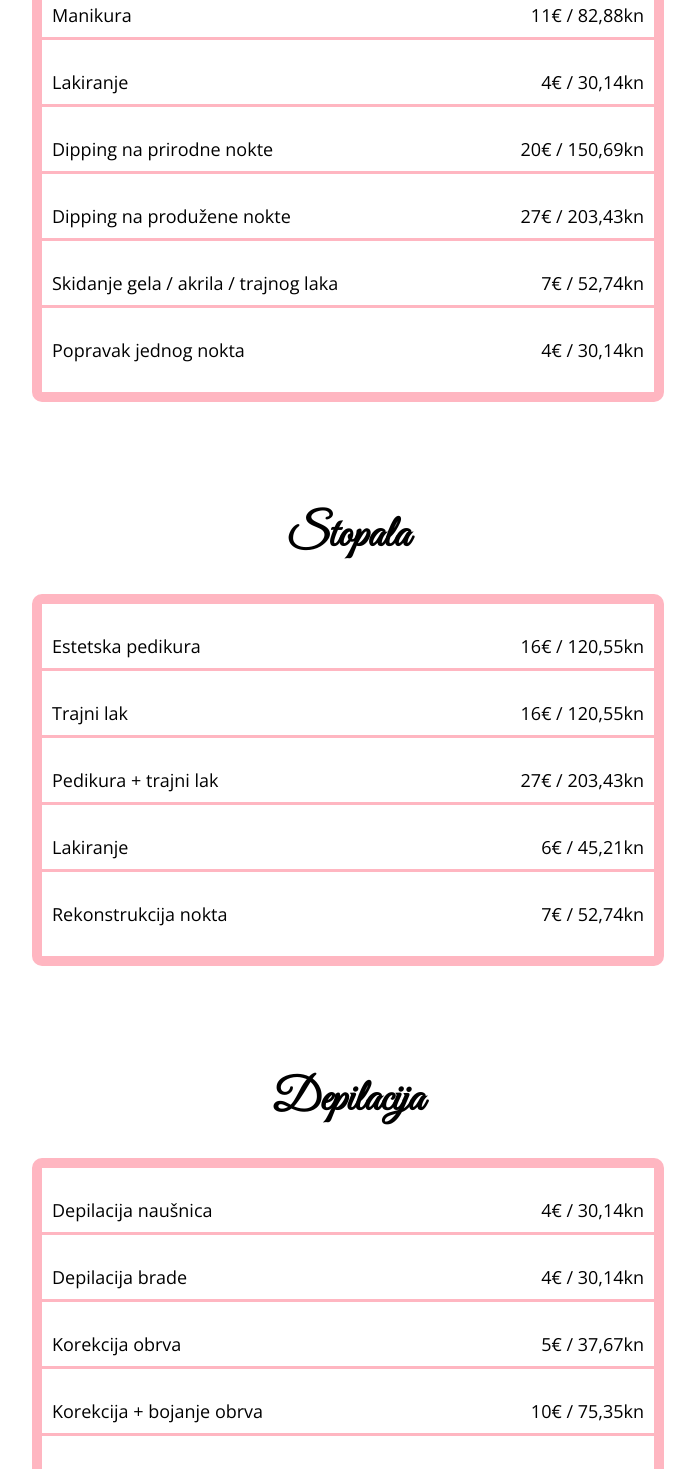
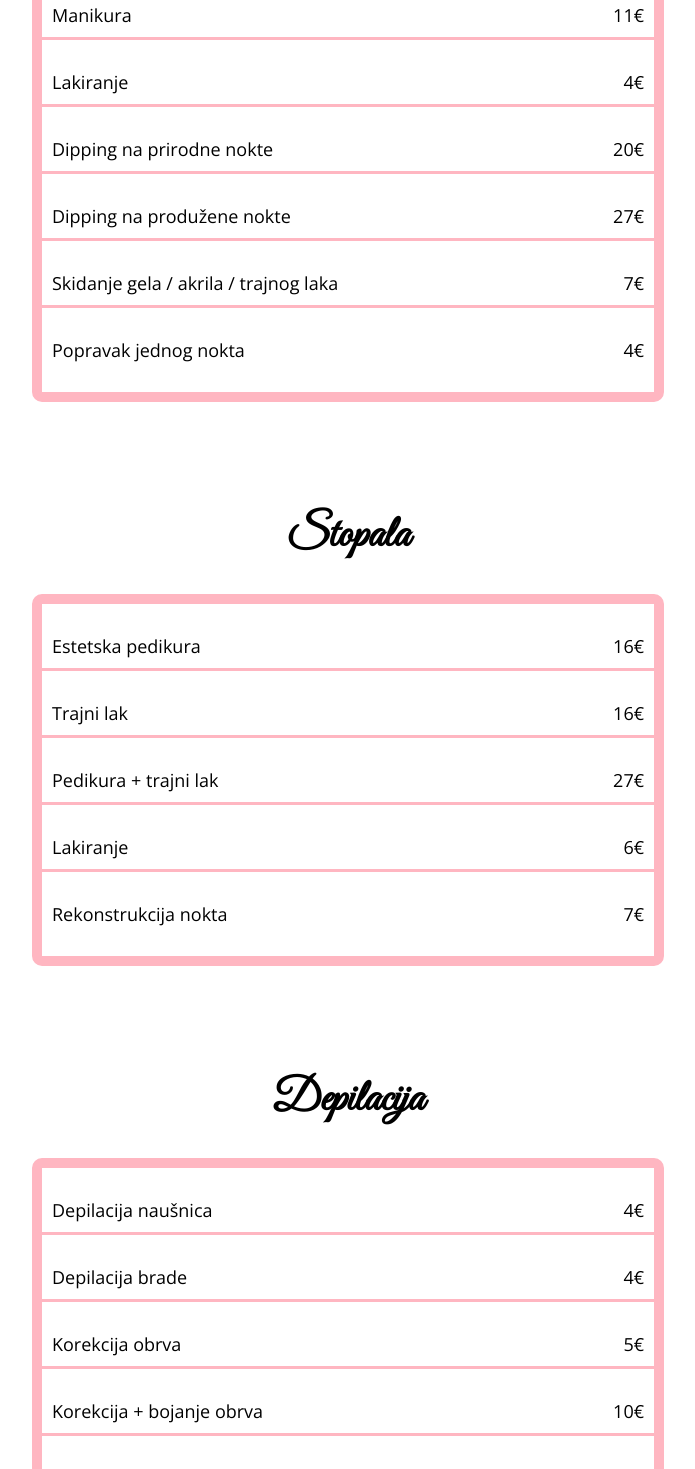
Before and after one commit to mateorumac/PI-Projekt, a Vue app: page /cjenik in a window 1280 px wide. Shown: the part 800-2269 px from the top of the page, without its empty margins (292-987 px from the left). Built offline with nearby package versions, Linux system fonts and the light colour scheme; no server answers.

Commit message:
popust remove button

```diff
--- a/src/views/Cjenik.vue
+++ b/src/views/Cjenik.vue
@@ -9,8 +9,9 @@
       </li>
     </ul>
     <div v-if="isUserLoggedIn">
-      <button class="discount" @click="discount">Primjeni popust 10%</button>
-      <button v-if="isUserLoggedIn" class="discount2" @click="discount2">Primjeni popust 20%</button>
+      <button class="discount" @click="discount1">Primjeni 10% popusta na sve </button>
+      <button class="discount2" @click="discount2">Primjeni 20% popusta na sve</button>
+      <button class="remove" @click="removeDiscount">Ukloni popust</button>
     </div>
   </div>
 
@@ -22,10 +23,6 @@
         <span class="item-price">{{ item.price }}</span>
       </li>
     </ul>
-    <div v-if="isUserLoggedIn">
-      <button class="discount" @click="discount">Primjeni popust 10%</button>
-      <button v-if="isUserLoggedIn" class="discount2" @click="discount2">Primjeni popust 20%</button>
-    </div>
   </div>
 
   <div class="container3">
@@ -36,10 +33,6 @@
         <span class="item-price">{{ item.price }}</span>
       </li>
     </ul>
-    <div v-if="isUserLoggedIn">
-      <button class="discount" @click="discount">Primjeni popust 10%</button>
-      <button v-if="isUserLoggedIn" class="discount2" @click="discount2">Primjeni popust 20%</button>
-    </div>
   </div>
 
   <div class="container3">
@@ -50,10 +43,6 @@
         <span class="item-price">{{ item.price }}</span>
       </li>
     </ul>
-    <div v-if="isUserLoggedIn">
-      <button class="discount" @click="discount">Primjeni popust 10%</button>
-      <button v-if="isUserLoggedIn" class="discount2" @click="discount2">Primjeni popust 20%</button>
-    </div>
   </div>
 
   <div class="container3">
@@ -64,10 +53,6 @@
         <span class="item-price">{{ item.price }}</span>
       </li>
     </ul>
-    <div v-if="isUserLoggedIn">
-      <button class="discount" @click="discount">Primjeni popust 10%</button>
-      <button v-if="isUserLoggedIn" class="discount2" @click="discount2">Primjeni popust 20%</button>
-    </div>
   </div>
 
   <div class="container3">
@@ -78,10 +63,6 @@
         <span class="item-price">{{ item.price }}</span>
       </li>
     </ul>
-    <div v-if="isUserLoggedIn">
-      <button class="discount" @click="discount">Primjeni popust 10%</button>
-      <button v-if="isUserLoggedIn" class="discount2" @click="discount2">Primjeni popust 20%</button>
-    </div>
   </div>
 
   <div class="container31">
@@ -92,10 +73,6 @@
         <span class="item-price">{{ item.price }}</span>
       </li>
     </ul>
-    <div v-if="isUserLoggedIn">
-      <button class="discount" @click="discount">Primjeni popust 10%</button>
-      <button v-if="isUserLoggedIn" class="discount2" @click="discount2">Primjeni popust 20%</button>
-    </div>
   </div>
 </template>
 
@@ -176,6 +153,19 @@ span {
   margin-left:20%;
 }
 
+.remove{
+  font-family: 'Open Sans', sans-serif;
+  background-color: red;
+  color: white;
+  padding: 15px 23px;
+  font-size: 20px;
+  border-radius: 5px;
+  border: none;
+  cursor: pointer;
+  margin-top: 30px;
+  margin-left:20%;
+}
+
 @media (max-width: 600px) {
   li.item {
     flex-direction: column;
@@ -193,10 +183,14 @@ span {
     padding: 10px 15px;
     margin-left:-1%;
   }
+  .remove {
+    font-size: 18px;
+    padding: 10px 15px;
+    margin-left:-1%;
+  }
 }
 
-
-    </style>
+</style>
 
 <script>
 import firebase from '@/firebase';
@@ -206,61 +200,62 @@ export default {
   data() {
     return {
       isUserLoggedIn: false,
+      appliedDiscount: false,
       items: [
-        { name: 'Njega lica', price: '27€ / 203,43kn' },
-        { name: 'Anti-age njega lica', price: '34€ / 256,17kn'},
-        { name: 'Dubinsko čišćenje lica', price: '34€ / 256,17kn'},
-        { name: 'Anti-age dubinsko čišćenje lica', price: '47€ / 354,12kn'}, ],
+        { name: 'Njega lica', price: '27€', originalPrice: 27 },
+        { name: 'Anti-age njega lica', price: '34€', originalPrice:34},
+        { name: 'Dubinsko čišćenje lica', price: '34€', originalPrice:34},
+        { name: 'Anti-age dubinsko čišćenje lica', price: '47€',originalPrice:47}, ],
 
       items2: [
-        { name: 'Manikura', price: '11€ / 82,88kn'},
-        { name: 'Lakiranje', price: '4€ / 30,14kn' },
-        { name: 'Dipping na prirodne nokte', price: '20€ / 150,69kn' },
-        { name: 'Dipping na produžene nokte', price: '27€ / 203,43kn' },
-        { name: 'Skidanje gela / akrila / trajnog laka', price: '7€ / 52,74kn' },
-        { name: 'Popravak jednog nokta', price: '4€ / 30,14kn' }, ],
+        { name: 'Manikura', price: '11€', originalPrice:11},
+        { name: 'Lakiranje', price: '4€', originalPrice:4 },
+        { name: 'Dipping na prirodne nokte', price: '20€', originalPrice:20 },
+        { name: 'Dipping na produžene nokte', price: '27€', originalPrice:27 },
+        { name: 'Skidanje gela / akrila / trajnog laka', price: '7€', originalPrice:7 },
+        { name: 'Popravak jednog nokta', price: '4€', originalPrice:4 }, ],
 
       items3: [
-        { name: 'Estetska pedikura', price: '16€ / 120,55kn' },
-        { name: 'Trajni lak', price: '16€ / 120,55kn' },
-        { name: 'Pedikura + trajni lak', price: '27€ / 203,43kn' },
-        { name: 'Lakiranje', price: '6€ / 45,21kn' },
-        { name: 'Rekonstrukcija nokta', price: '7€ / 52,74kn' }, ],
+        { name: 'Estetska pedikura', price: '16€', originalPrice:16 },
+        { name: 'Trajni lak', price: '16€' , originalPrice:16},
+        { name: 'Pedikura + trajni lak', price: '27€', originalPrice:27 },
+        { name: 'Lakiranje', price: '6€', originalPrice:6 },
+        { name: 'Rekonstrukcija nokta', price: '7€', originalPrice:7 }, ],
 
        items4: [
-        { name: 'Depilacija naušnica', price: '4€ / 30,14kn' },
-        { name: 'Depilacija brade', price: '4€ / 30,14kn' },
-        { name: 'Korekcija obrva', price: '5€ / 37,67kn' },
-        { name: 'Korekcija + bojanje obrva', price: '10€ / 75,35kn' },
-        { name: 'Depilacija cijelih nogu', price: '15€ / 113,02kn' },
-        { name: 'Parcijalna depilacija', price: '9€ / 67,81kn' },
-        { name: 'Bikini', price: '6€ / 45,21kn' },
-        { name: 'Brazilka', price: '8€ / 60,28kn' },
-        { name: 'Brazilka šećernom pastom', price: '14€ / 105,48kn' },
-        { name: 'Depilacija ruku', price: '8€ / 60,28kn' },
-        { name: 'Depilacija pazuha', price: '5€ / 37,67kn' },
-        { name: 'Depilacija leđa', price: '10€ / 75,35kn' }, ],
+        { name: 'Depilacija naušnica', price: '4€', originalPrice:4 },
+        { name: 'Depilacija brade', price: '4€', originalPrice:4 },
+        { name: 'Korekcija obrva', price: '5€', originalPrice:5 },
+        { name: 'Korekcija + bojanje obrva', price: '10€', originalPrice:10 },
+        { name: 'Depilacija cijelih nogu', price: '15€', originalPrice:15 },
+        { name: 'Parcijalna depilacija', price: '9€', originalPrice:9 },
+        { name: 'Bikini', price: '6€', originalPrice:6 },
+        { name: 'Brazilka', price: '8€', originalPrice:8 },
+        { name: 'Brazilka šećernom pastom', price: '14€', originalPrice:14 },
+        { name: 'Depilacija ruku', price: '8€', originalPrice:8 },
+        { name: 'Depilacija pazuha', price: '5€', originalPrice:5 },
+        { name: 'Depilacija leđa', price: '10€', originalPrice:10 }, ],
 
         items5: [
-        { name: 'Masaža lica', price: '11€ / 82,88kn' },
-        { name: 'Masaža lica i glave', price: '14€ / 105,48kn' },
-        { name: 'Parcijalna masaža', price: '14€ / 105,48kn' },
-        { name: 'Aroma masaža cijelog tijela', price: '26€ / 195,90kn' },
-        { name: 'Anticelulitna parcijalna masaža', price: '20€ / 150,69kn' },
-        { name: 'Aparativna limfna drenaža', price: '11€ / 82,88kn' },
-        { name: 'Total relax', price: '34€ / 256,17kn' }, ],
+        { name: 'Masaža lica', price: '11€', originalPrice:11 },
+        { name: 'Masaža lica i glave', price: '14€', originalPrice:14 },
+        { name: 'Parcijalna masaža', price: '14€' , originalPrice:14},
+        { name: 'Aroma masaža cijelog tijela', price: '26€', originalPrice:26 },
+        { name: 'Anticelulitna parcijalna masaža', price: '20€' , originalPrice:20},
+        { name: 'Aparativna limfna drenaža', price: '11€', originalPrice:11 },
+        { name: 'Total relax', price: '34€', originalPrice:34 }, ],
 
         items6: [
-        { name: 'Delux shape noge', price: '34€ / 256,17kn' },
-        { name: 'Delux shape trbuh', price: '20€ / 150,69kn' },
-        { name: 'Delux shape paket 10 tretmana noge', price: '279€ / 2 102,13kn' },
-        { name: 'Delux shape paket 10 tretmana trbuh', price: '146€ / 1 100,04kn' },
-        { name: 'Delux shape full body 10 tretmana', price: '340€ / 2 561,73kn' }, ],
+        { name: 'Delux shape noge', price: '34€', originalPrice:34 },
+        { name: 'Delux shape trbuh', price: '20€', originalPrice:20 },
+        { name: 'Delux shape paket 10 tretmana noge', price: '279€', originalPrice:279 },
+        { name: 'Delux shape paket 10 tretmana trbuh', price: '146€', originalPrice:146 },
+        { name: 'Delux shape full body 10 tretmana', price: '340€', originalPrice:340 }, ],
 
         items7: [
-        { name: 'Šminkanje', price: '27€ / 203,63kn' },
-        { name: 'Šminkanje + trepavice', price: '34€ / 256,17kn' },
-        { name: 'Brow lift', price: '30€ / 226,04kn' }, ]
+        { name: 'Šminkanje', price: '27€' , originalPrice:27},
+        { name: 'Šminkanje + trepavice', price: '34€' , originalPrice:34},
+        { name: 'Brow lift', price: '30€', originalPrice:30 }, ]
 
 };
 },
@@ -273,5 +268,140 @@ mounted() {
       }
     });
   },
+methods: {
+    discount1() {
+      if (!this.appliedDiscount) {
+      this.items.forEach(item => {
+        let [price, currency] = item.price.split(" ");
+        price = Number(price.slice(0, -1));
+        price = (price * 0.9).toFixed(2);
+        item.price = `${price}€`;
+      });
+      this.appliedDiscount = true;
+      this.items2.forEach(item => {
+        let [price, currency] = item.price.split(" ");
+        price = Number(price.slice(0, -1));
+        price = (price * 0.9).toFixed(2);
+        item.price = `${price}€`;
+      });
+      this.items3.forEach(item => {
+        let [price, currency] = item.price.split(" ");
+        price = Number(price.slice(0, -1));
+        price = (price * 0.9).toFixed(2);
+        item.price = `${price}€`;
+      });
+      this.items4.forEach(item => {
+        let [price, currency] = item.price.split(" ");
+        price = Number(price.slice(0, -1));
+        price = (price * 0.9).toFixed(2);
+        item.price = `${price}€`;
+      });
+      this.items5.forEach(item => {
+        let [price, currency] = item.price.split(" ");
+        price = Number(price.slice(0, -1));
+        price = (price * 0.9).toFixed(2);
+        item.price = `${price}€`;
+      });
+      this.items6.forEach(item => {
+        let [price, currency] = item.price.split(" ");
+        price = Number(price.slice(0, -1));
+        price = (price * 0.9).toFixed(2);
+        item.price = `${price}€`;
+      });
+      this.items7.forEach(item => {
+        let [price, currency] = item.price.split(" ");
+        price = Number(price.slice(0, -1));
+        price = (price * 0.9).toFixed(2);
+        item.price = `${price}€`;
+      });
+      }
+    },
+    discount2() {
+      if (!this.appliedDiscount) {
+      this.items.forEach(item => {
+        let [price, currency] = item.price.split(" ");
+        price = Number(price.slice(0, -1));
+        price = (price * 0.8).toFixed(2);
+        item.price = `${price}€`;
+      });
+      this.appliedDiscount = true;
+      this.items2.forEach(item => {
+        let [price, currency] = item.price.split(" ");
+        price = Number(price.slice(0, -1));
+        price = (price * 0.8).toFixed(2);
+        item.price = `${price}€`;
+      });
+      this.items3.forEach(item => {
+        let [price, currency] = item.price.split(" ");
+        price = Number(price.slice(0, -1));
+        price = (price * 0.8).toFixed(2);
+        item.price = `${price}€`;
+      });
+      this.items4.forEach(item => {
+        let [price, currency] = item.price.split(" ");
+        price = Number(price.slice(0, -1));
+        price = (price * 0.8).toFixed(2);
+        item.price = `${price}€`;
+      });
+      this.items5.forEach(item => {
+        let [price, currency] = item.price.split(" ");
+        price = Number(price.slice(0, -1));
+        price = (price * 0.8).toFixed(2);
+        item.price = `${price}€`;
+      });
+      this.items6.forEach(item => {
+        let [price, currency] = item.price.split(" ");
+        price = Number(price.slice(0, -1));
+        price = (price * 0.8).toFixed(2);
+        item.price = `${price}€`;
+      });
+      this.items7.forEach(item => {
+        let [price, currency] = item.price.split(" ");
+        price = Number(price.slice(0, -1));
+        price = (price * 0.8).toFixed(2);
+        item.price = `${price}€`;
+      });
+      }
+    },
+    removeDiscount() {
+    if (this.appliedDiscount) {
+      this.items.forEach(item => {
+        item.price = item.originalPrice+'€';
+      });
+        this.appliedDiscount = false;
+      this.items2.forEach(item => {
+        item.price = item.originalPrice+'€';
+      });
+        this.appliedDiscount = false;
+      this.items3.forEach(item => {
+        item.price = item.originalPrice+'€';
+      });
+      this.appliedDiscount = false;
+
+      this.items4.forEach(item => {
+        item.price = item.originalPrice+'€';
+      });
+      this.appliedDiscount = false;
+
+      this.items5.forEach(item => {
+        item.price = item.originalPrice+'€';
+      });
+      this.appliedDiscount = false;
+
+
+      this.items6.forEach(item => {
+        item.price = item.originalPrice+'€';
+      });
+      this.appliedDiscount = false;
+
+
+      this.items7.forEach(item => {
+        item.price = item.originalPrice+'€';
+      });
+      this.appliedDiscount = false;
+
+  }
+},
+},
 };
 </script>
```
